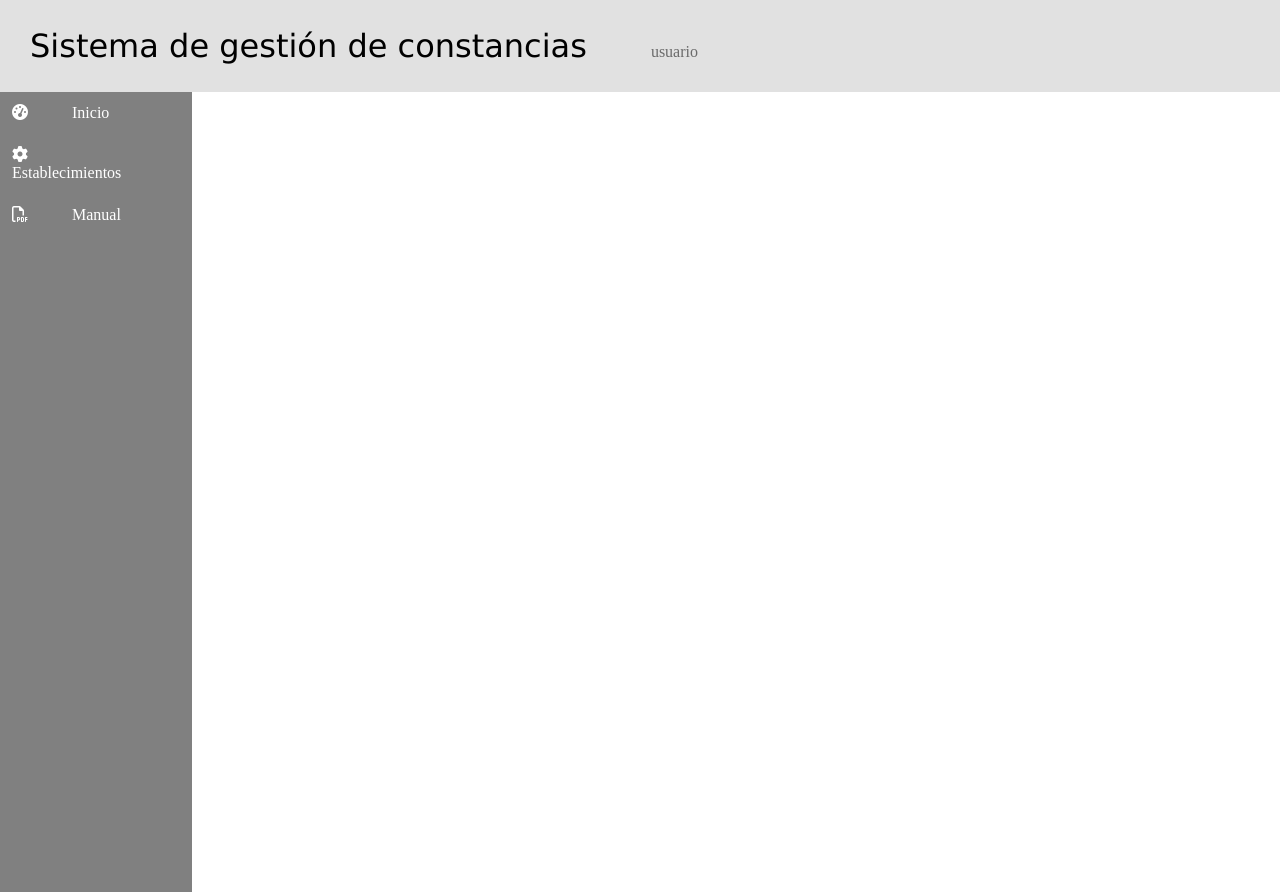
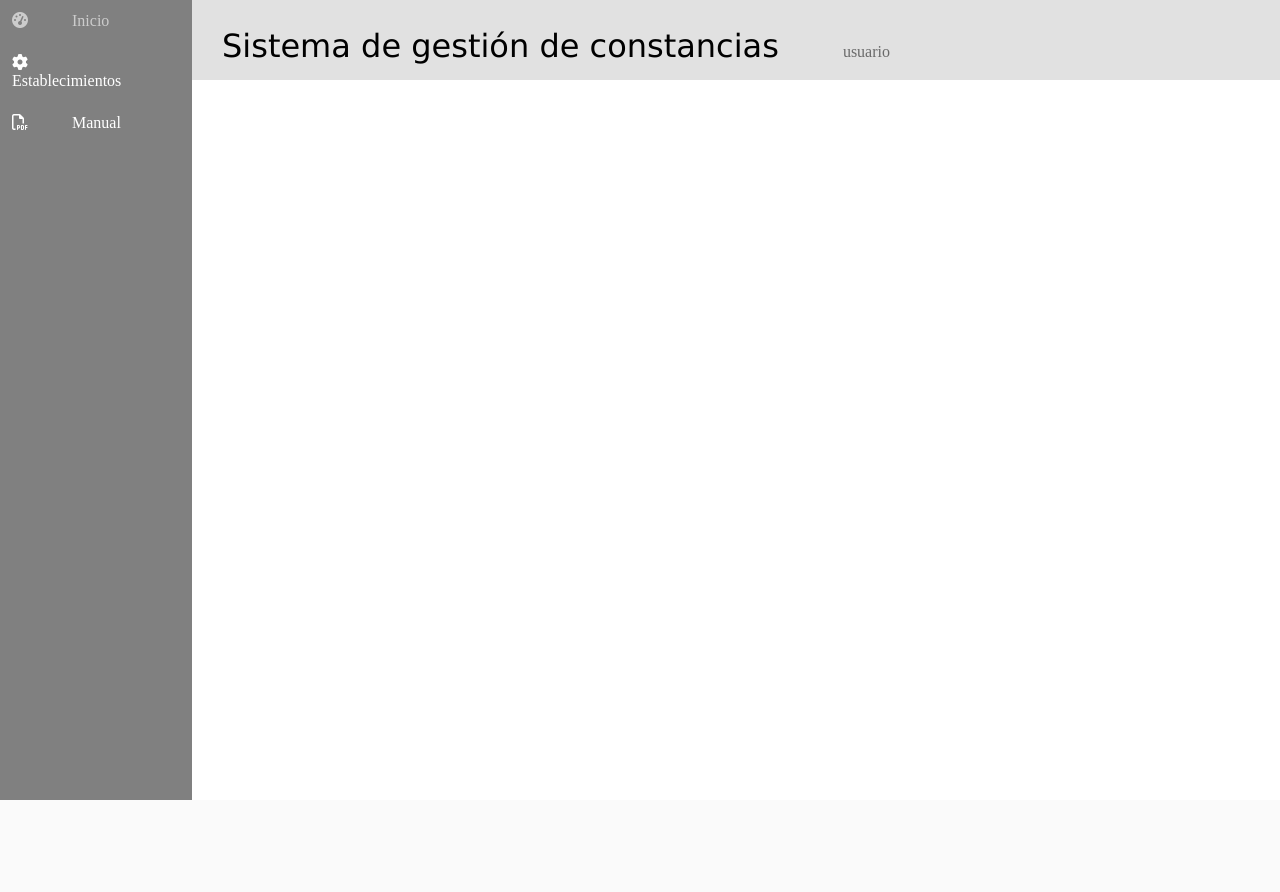
Before and after one commit to Ediercuz/SIGEC, a PHP site: page / in a window 1280 px wide. After the commit the page ends 800 px from the top, so only its background shows below. Run offline with PHP 8.4, Linux system fonts and the light colour scheme; some libraries are stand-ins or nearby versions.

Commit message:
menu y nav en index

```diff
--- a/estilos/stylee.css
+++ b/estilos/stylee.css
@@ -10,7 +10,13 @@ html, body{
 
 .nv{
 	background-color: #E1E1E1;
+	width:85%;
+    height:10%;
+    position: absolute;
+    right: 0;
+
 }
+
 
 .nv-li{
 	display: inline-block;
@@ -23,6 +29,7 @@ html, body{
 .nv-li a{
 	text-decoration: none;
 	color: #6A6A6A;
+	text-align: right;
 }
 
 .nv-li:hover > a {
@@ -32,13 +39,17 @@ html, body{
 .container{
     width:100%;
     height:100%;
+
+
 }
 .sidebar{
     width:15%;
     height:100%;
     background: grey;
-    z-index: 0;
+
 }
+
+
 
 .mn{
 	padding: 12px;
@@ -69,3 +80,8 @@ html, body{
 	font-family: 'Lucida Sans Unicode', 'Lucida Grande', sans-serif;
 	line-height: 1;
 }
+
+.derecha{
+
+	text-
+}
--- a/index.php
+++ b/index.php
@@ -6,21 +6,22 @@
 	<script src="https://kit.fontawesome.com/1fb09dc316.js" crossorigin="anonymous"></script>
 </head>
 <body>
-	<nav class="nv">
-		<ul class="nv-ul">
-			<li class="nv-li"><label class="text">Sistema de gestión de constancias</label></li>
-			<li class="nv-li"><a href="#">usuario</a></li>
-		</ul>
-	</nav>
 	<div class="container">
-	    <div class="sidebar">
+		<div class="nv">
+				<ul >
+					<li class="nv-li"><label class="text">Sistema de gestión de constancias</label></li>
+					<li class="nv-li"> <a href="#">usuario</a></li>
+				</ul>
+
+	    </div>
+		<div class="sidebar">
 	        <ul>
 				<li class="mn"><i class="fas fa-tachometer-alt"></i><a href="#">Inicio</a></li>
 				<li class="mn"><i class="fas fa-cog"></i><a href="#">Establecimientos</a></li>
 				<li class="mn"><i class="far fa-file-pdf"></i><a href="#">Manual</a></li>
 			</ul>
-	    </div>
-	    <div class="content"></div>
+		</div>
+
 	</div>
 </body>
 </html>
```
